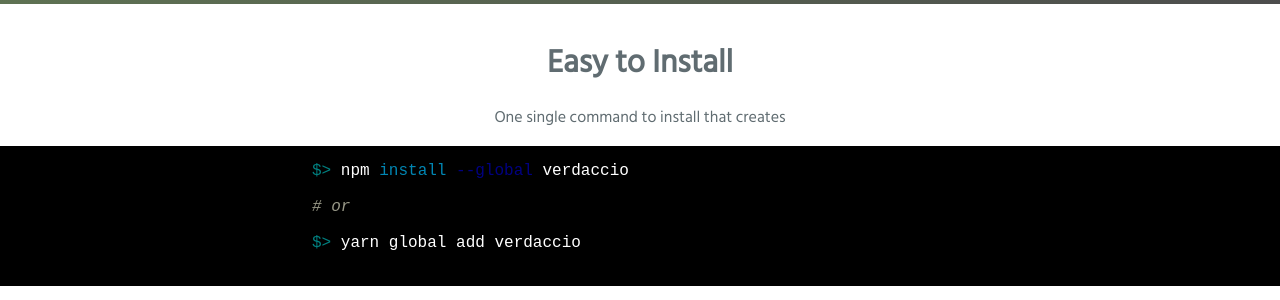
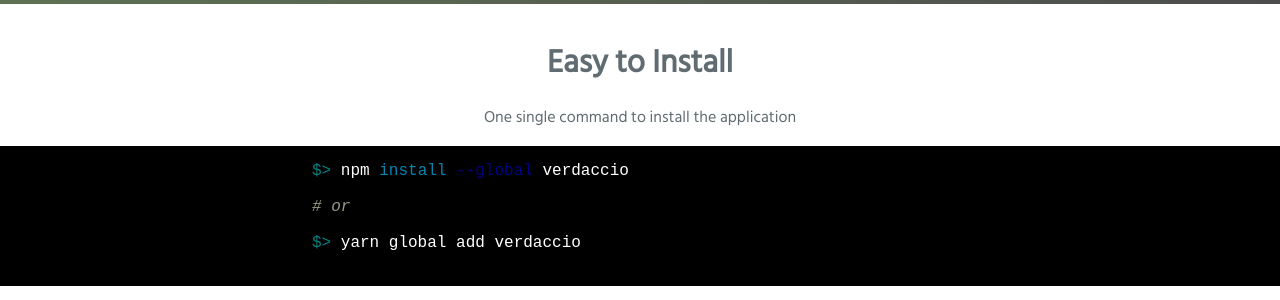
Before and after one commit to juanpicado/verdaccio.github.io, a Jekyll site: the page built from index.md, in a window 1280 px wide. Shown: the part 618-918 px from the top of the page. Built offline with Jekyll 4.4.1, drawn with Linux system fonts in a browser that asks for light colours.

Commit message:
(website):  Fix typo

````diff
--- a/index.md
+++ b/index.md
@@ -45,7 +45,7 @@ subtitle: A npm proxy private registry
 
 ## Easy to Install
 
-One single command to install that creates
+One single command to install the application
 
 ```sh
 $> npm install --global verdaccio
````
